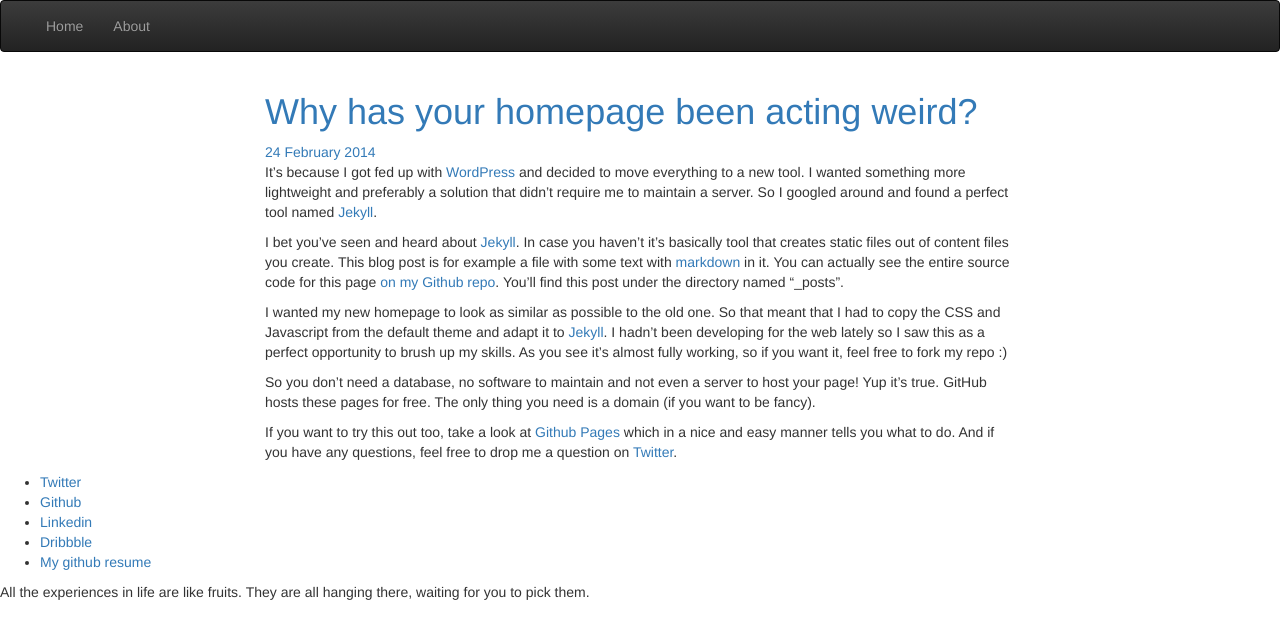
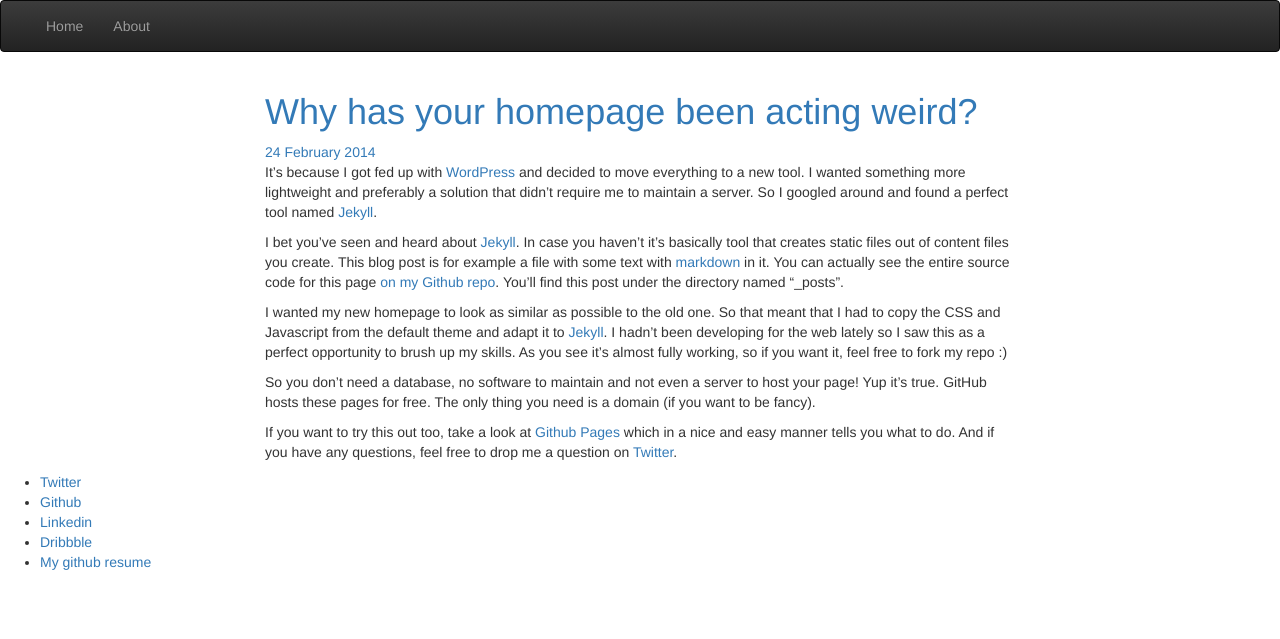
Before and after one commit to JagCesar/jagcesar.github.io, a Jekyll site: the page built from _posts/2014-02-24-why-has-your-homepage-been-acting-weird.md, in a window 1280 px wide. Shown: the top 639 px of the page. Built offline with Jekyll 4.4.1, drawn with Linux system fonts in a browser that asks for light colours; nearby versions of some CDN libraries.

Commit message:
Removes cheesy text in footer

```diff
--- a/_includes/footer.html
+++ b/_includes/footer.html
@@ -8,6 +8,4 @@
 <li><a href="http://dribbble.com/jagcesar">Dribbble</a></li>
 <li><a href="http://resume.github.io/?JagCesar" target="_blank">My github resume</a></li>
 </ul>
-<div>
-All the experiences in life are like fruits. They are all hanging there, waiting for you to pick them.</div>
 </body>
```
